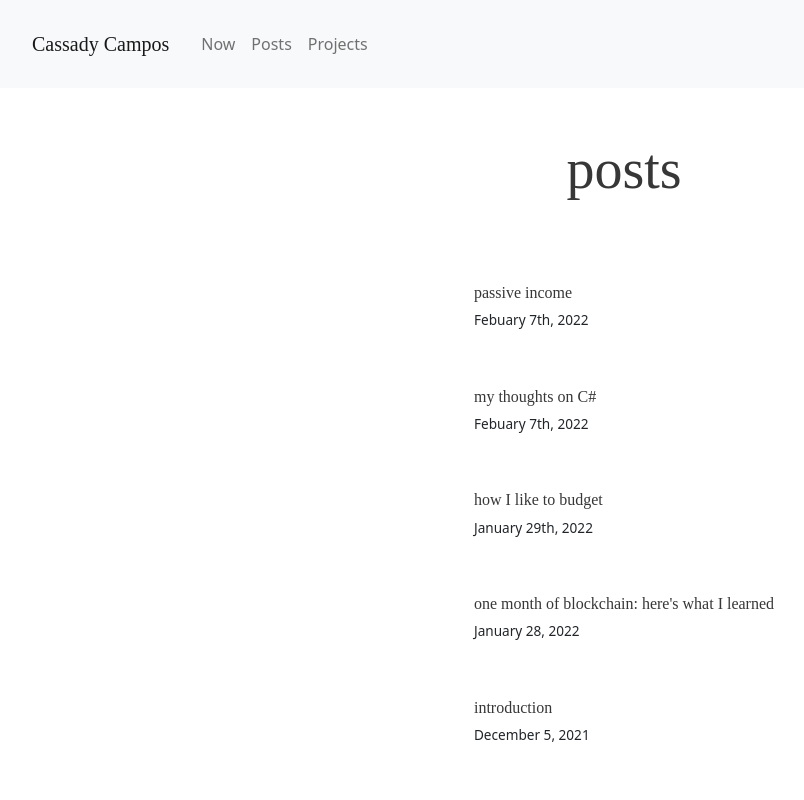
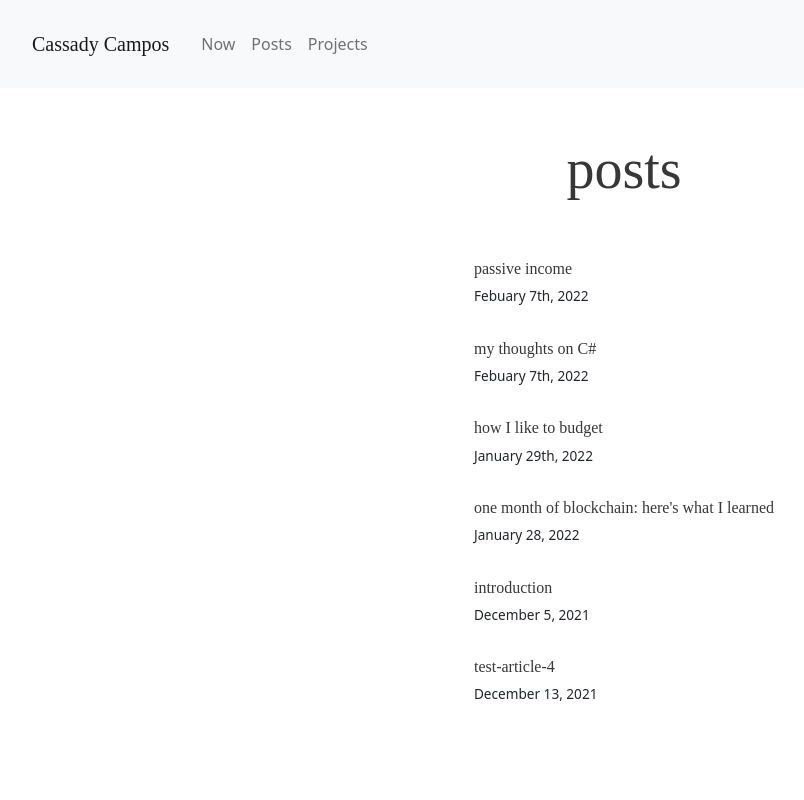
Before and after one commit to CassadyCampos/portfolio2021, a Next.js app: page /posts in a window 1280 px wide. Shown: the top 800 px of the page, without its empty margins (16-820 px from the left). Built offline with nearby package versions, Linux system fonts and the light colour scheme; a web font is replaced by a local one.

Commit message:
squish a bit more

```diff
--- a/pages/posts.js
+++ b/pages/posts.js
@@ -13,9 +13,8 @@ const Posts = ({ posts }) => {
             <div>
                 {posts.map((post, index) => (
                     <Link href={'/blog/' + post.slug} passHref key={index}
-                    className="m-5"
                     >
-                        <div className={styles.postLink + " m-5"}>
+                        <div className={styles.postLink + " m-4"}>
                             <div className={styles.baseText + ' ' + styles.fadeIn + ' animate__animated animate__fadeInRightBig animate__slow'}>
                                 {post.frontMatter.title}
                             </div>
```
